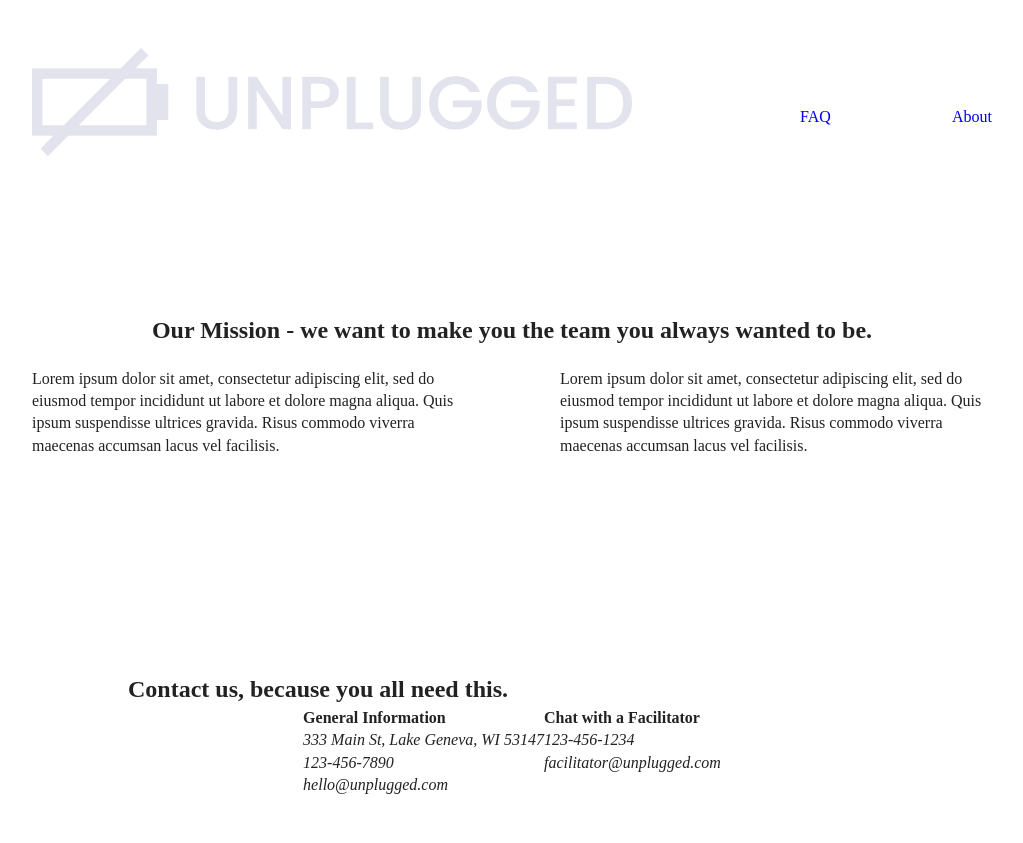
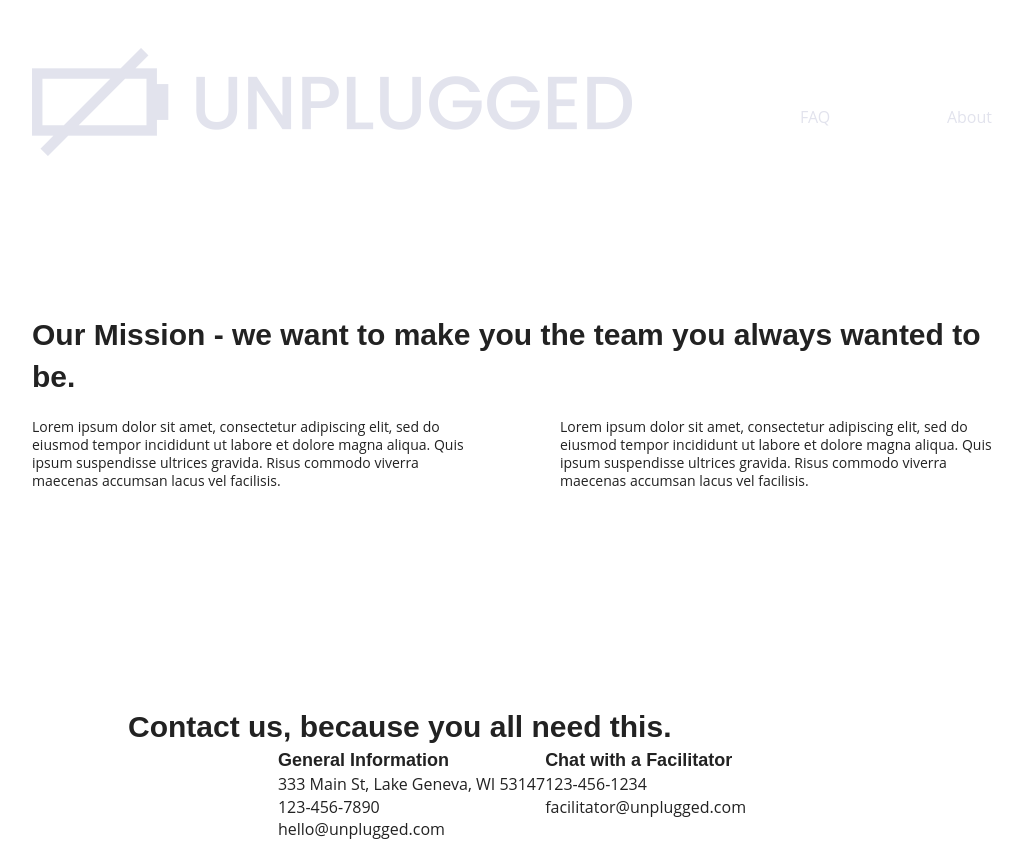
Before and after one commit to DJNardone/206-unplugged, a website: page about/index.html in a window 1280 px wide. Shown: the top 843 px of the page, without its empty margins (128-1151 px from the left). Drawn offline with Linux system fonts and the light colour scheme; files whose address does not match are found by name.

Commit message:
Added fonts and text styles

```diff
--- a/css/main.css
+++ b/css/main.css
@@ -84,14 +84,56 @@ textarea {
 }
 
 /* ==========================================================================
-   Homepage Styles
+   Author's Custom Styles
    ========================================================================== */
 /*****Base Styles*****/
 html {
+  font-size: 16px;
+}
+
+body {
+  font-family: 'Open Sans', sans-serif;
+  font-size: 1em;
+}
+
+ul,
+ol {
 
 }
 
-body {
+a {
+	color: #e2e3ed;
+  text-decoration: none;
+}
+
+h2 {
+  font-family: 'Poppins', sans-serif;
+  font-size: 1.875em;
+}
+
+h3, h4 {
+  font-family: 'Poppins', sans-serif;
+  font-size: 1.125em;
+}
+
+p {
+	font-size: .875em;
+  line-height: 18px;
+}
+
+img {
+
+}
+
+figure {
+
+}
+
+address {
+ font-style: normal;
+}
+
+.content-wrapper {
 
 }
 
```
Also changed, not shown: index.html (+3 -0 lines).
